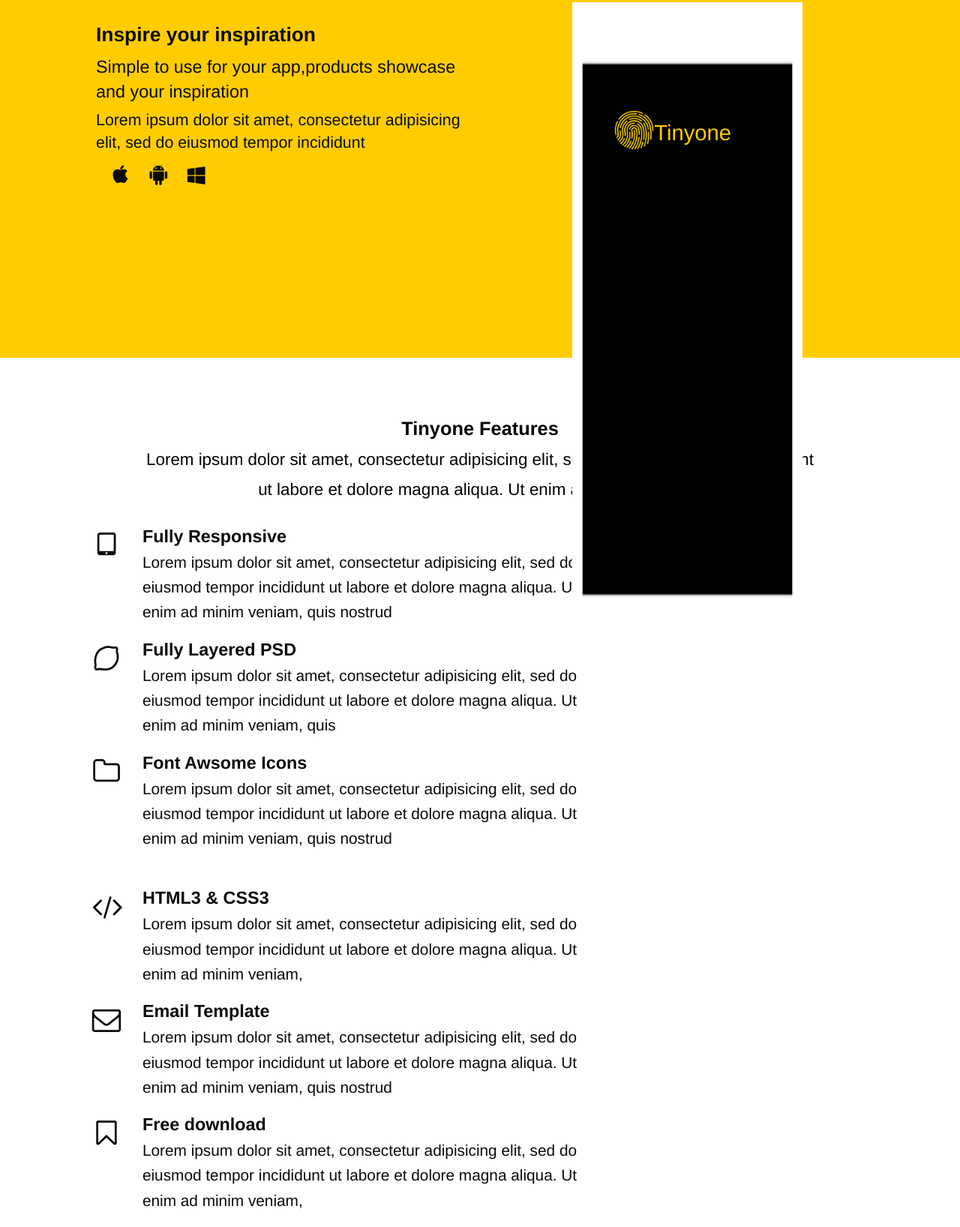
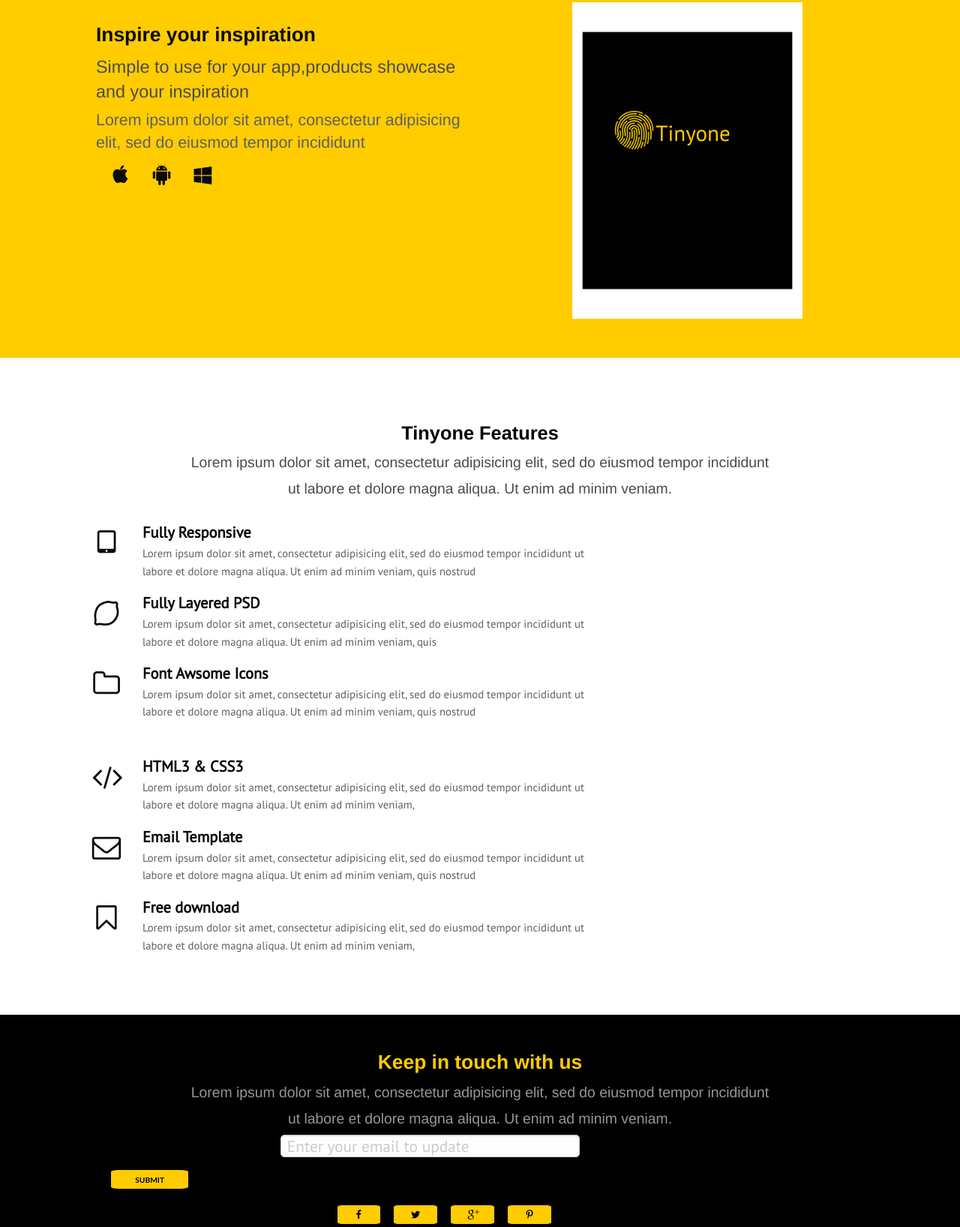
Before and after one commit to sohaghareb/FrontAssignment2, a plain HTML site: page index.html in a window 1280 px wide. Shown: the part 183-1819 px from the top of the page at 75% size. Drawn offline with nearby package versions, Linux system fonts and the light colour scheme.

Commit message:
updated font colors and size again

```diff
--- a/css/main.css
+++ b/css/main.css
@@ -10,7 +10,9 @@
     position: relative;
 }
 body{
-	font-size: 0;
+
+	font-family: 'PT Sans', sans-serif;
+
 }
 h5-class{
 	font-size: 2.5vw;
@@ -86,13 +88,21 @@ font-size: 2vw;
 background-color: #ffcc00;
 position: absolute;
 }
+
+.info h5{
+	color:#4b4b4b;
+}
+
+.info h6{
+	color:#606060;
+}
 .tablet-image{
 
     z-index: 1;
     display: inline-block;
     background-size: cover;
     width: 30%;
-    height: 109vh;
+    height: 100%;
     left: 62%;
     top: -6%;
     position: absolute;
@@ -102,6 +112,7 @@ position: absolute;
     height: 53px;
     background-size: cover;
     display: inline-block;
+    float:left;
 }
 .yellow-logo{
 	z-index: 1173;
@@ -118,6 +129,7 @@ position: absolute;
     left: 125%;
     float: right;
     margin-top: 6%;
+    margin-left: 2px;
     /* position: absolute; */
 }
 
@@ -176,11 +188,12 @@ position: absolute;
    padding-left: 2%;
 }
 .row-item h7{
-	font-size: calc(8px + 1.2vw);
+	font-size: calc(5px + 1.2vw);
 }
 
 .row-item p{
-	font-size: calc(8px + 1vw);
+	font-size: calc(2px + 1vw);
+	color:#606060;
 }
 .relativity{
 	position: relative;
@@ -268,7 +281,8 @@ footer*/
 }
 
 .footer-centered h6{
-	font-size: calc(7px + 1.2vw);
+	font-size: calc(4px + 1.2vw);
+	color:#969696;
 }
 
 
@@ -284,6 +298,9 @@ footer*/
     }
      .tablet-image{
     	width: 45%;
+    }
+    .row-item p{
+    	font-size: 10px;
     }
 }
 
@@ -301,14 +318,13 @@ footer*/
     }
     .tablet-image{
     	width: 50%;
+    	height: 80%
     }
     .header__search-input{
     	width: 50%;
     }
+    .row-item p{
+    	font-size: 10px;
+    }
+
 }
-
-@media only screen and (max-width: 600px) {
-    .tablet-span{
-    	padding-right:2%;
-    }
-}
--- a/index.html
+++ b/index.html
@@ -5,13 +5,16 @@
 
   <head>
     <meta charset="utf-8">
-    <title>Tiny One</title>
+    <meta http-equiv="x-ua-compatible" content="ie=edge">
+    <meta name="viewport" content="width=device-width, initial-scale=1.0">
+    <link rel="stylesheet" href="css/foundation.min.css">
+    <link href="https://fonts.googleapis.com/css?family=PT+Sans" rel="stylesheet">
+    <link href="https://fonts.googleapis.com/icon?family=Material+Icons" rel="stylesheet">
+    <link rel="stylesheet" href="font-awesome/css/font-awesome.css">
     <!-- <link rel="stylesheet" href="css/foundation.css"> -->
      <link rel="stylesheet" href="css/main.css">
-     <link rel="stylesheet" href="css/foundation.min.css">
       <link rel="stylesheet" href="css/fontello.css">
-
-
+    <title>Tiny One</title>
   </head>
 
   <body>
@@ -51,16 +54,17 @@
 
         </div>
     </div>
+    <div class="clear"></div>
    <!--  banner -->
     <div class="banner">
       <div class="banner-centered">
           <h2 style="color:black;text-align: center;font-size: calc(10px + 1.2vw); font-weight: bold;">
             Tinyone Features
           </h2>
-          <h5 style="color:black;text-align: center;font-size: calc(7px + 1.2vw);;">
+          <h5 style="color:#4b4b4b;text-align: center;font-size: calc(4px + 1.2vw);;">
           Lorem ipsum dolor sit amet, consectetur adipisicing elit, sed do eiusmod
           tempor incididunt</h5>
-          <h5 style="color:black;text-align: center;font-size: calc(7px + 1.2vw);;">ut labore et dolore magna aliqua. Ut enim ad minim veniam.
+          <h5 style="color:#4b4b4b;text-align: center;font-size: calc(4px + 1.2vw);;">ut labore et dolore magna aliqua. Ut enim ad minim veniam.
          </h5>
          <!-- coloumns  -->
          <div class=" row-class row">
@@ -150,10 +154,10 @@
     </div><div class="footer">
         <div class="footer-centered">
           <h2 class="centered-h2">Keep in touch with us</h2>
-          <h6 style="color:white;text-align: center;">
+          <h6 style="text-align: center;">
           Lorem ipsum dolor sit amet, consectetur adipisicing elit, sed do eiusmod
           tempor incididunt</h6>
-          <h6 style="color:white;text-align: center;">ut labore et dolore magna aliqua. Ut enim ad minim veniam.
+          <h6 style="text-align: center;">ut labore et dolore magna aliqua. Ut enim ad minim veniam.
          </h6>
           <input type="search" placeholder="Enter your email to update" class="header__search-input" />
           <button class="my-button">SUBMIT</button>
```
Lines whose indentation alone changed are shown as unchanged.
